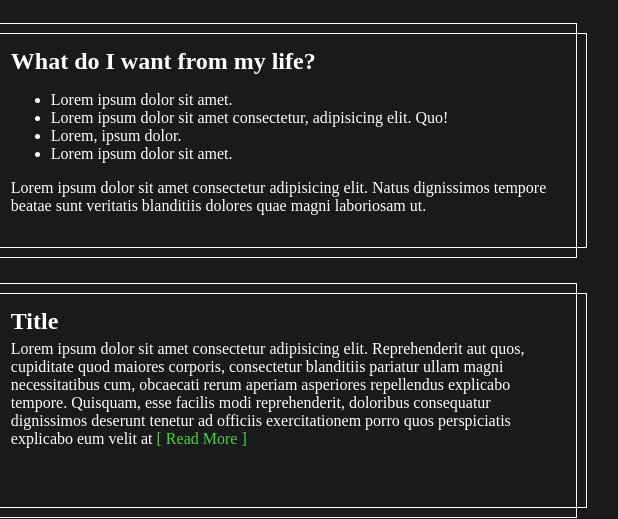
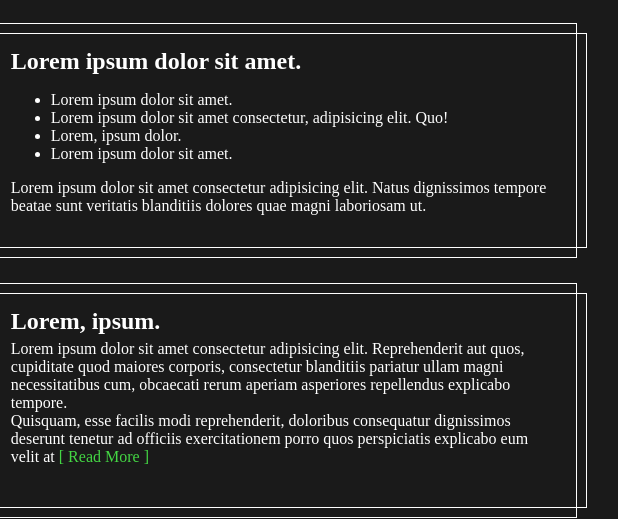
Before and after one commit to mechive/dymaxion_chronofile, a website: page index.html in a window 1280 px wide. Shown: the part 415-934 px from the top of the page, 437-1055 px from the left. Drawn offline with nearby package versions, Linux system fonts and the light colour scheme.

Commit message:
changed text

```diff
--- a/index.html
+++ b/index.html
@@ -67,7 +67,7 @@
                     <img src="img/logo.png"  alt="">
                 </div>
                 <div class="txt-wrapper">
-                    <h2>What do I want from my life?</h2>
+                    <h2>Lorem ipsum dolor sit amet.</h2>
                     <ul>
                         <li>Lorem ipsum dolor sit amet.</li>
                         <li>Lorem ipsum dolor sit amet consectetur, adipisicing elit. Quo!</li>
@@ -84,8 +84,8 @@
                     <img src="img/logo.png" alt="">
                 </div>
                 <div class="txt-wrapper">
-                    <h2>Title</h2>
-                    <p>Lorem ipsum dolor sit amet consectetur adipisicing elit. Reprehenderit aut quos, cupiditate quod maiores corporis, consectetur blanditiis pariatur ullam magni necessitatibus cum, obcaecati rerum aperiam asperiores repellendus explicabo tempore. Quisquam, esse facilis modi reprehenderit, doloribus consequatur dignissimos deserunt tenetur ad officiis exercitationem porro quos perspiciatis explicabo eum velit at <span id="read-more">[ Read More ]</span> </p>
+                    <h2>Lorem, ipsum.</h2>
+                    <p>Lorem ipsum dolor sit amet consectetur adipisicing elit. Reprehenderit aut quos, cupiditate quod maiores corporis, consectetur blanditiis pariatur ullam magni necessitatibus cum, obcaecati rerum aperiam asperiores repellendus explicabo tempore. <br> Quisquam, esse facilis modi reprehenderit, doloribus consequatur dignissimos deserunt tenetur ad officiis exercitationem porro quos perspiciatis explicabo eum velit at <span id="read-more">[ Read More ]</span> </p>
                 </div>
             </div>
         </div>
```
